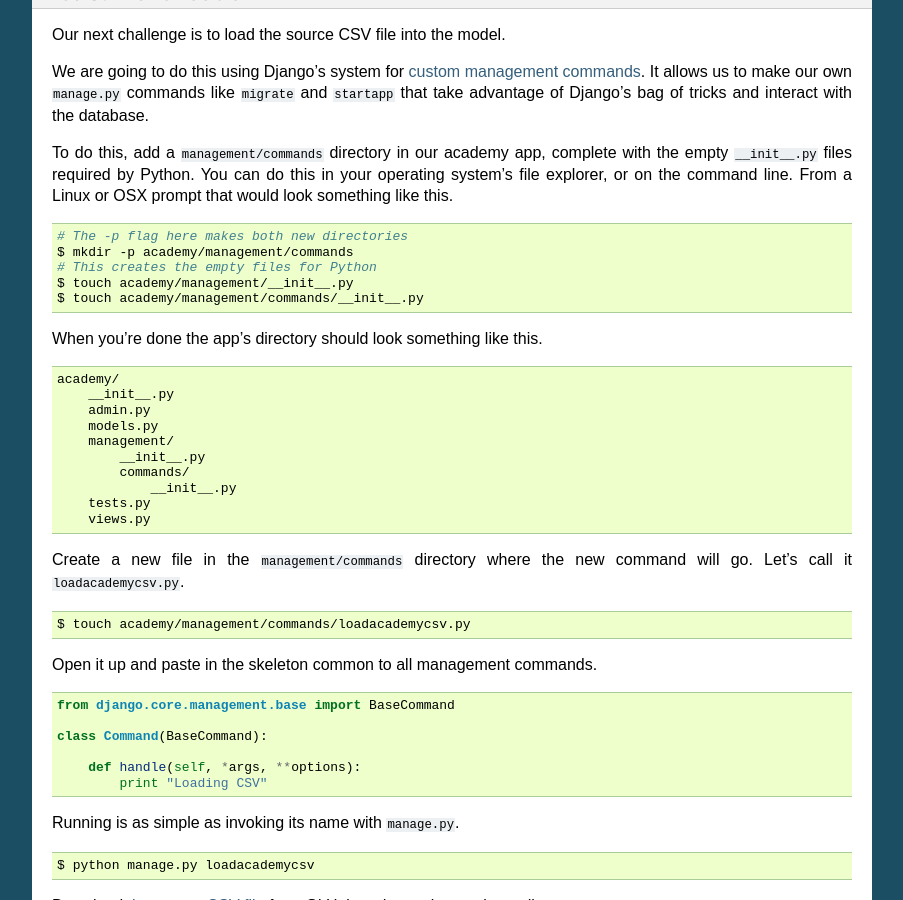
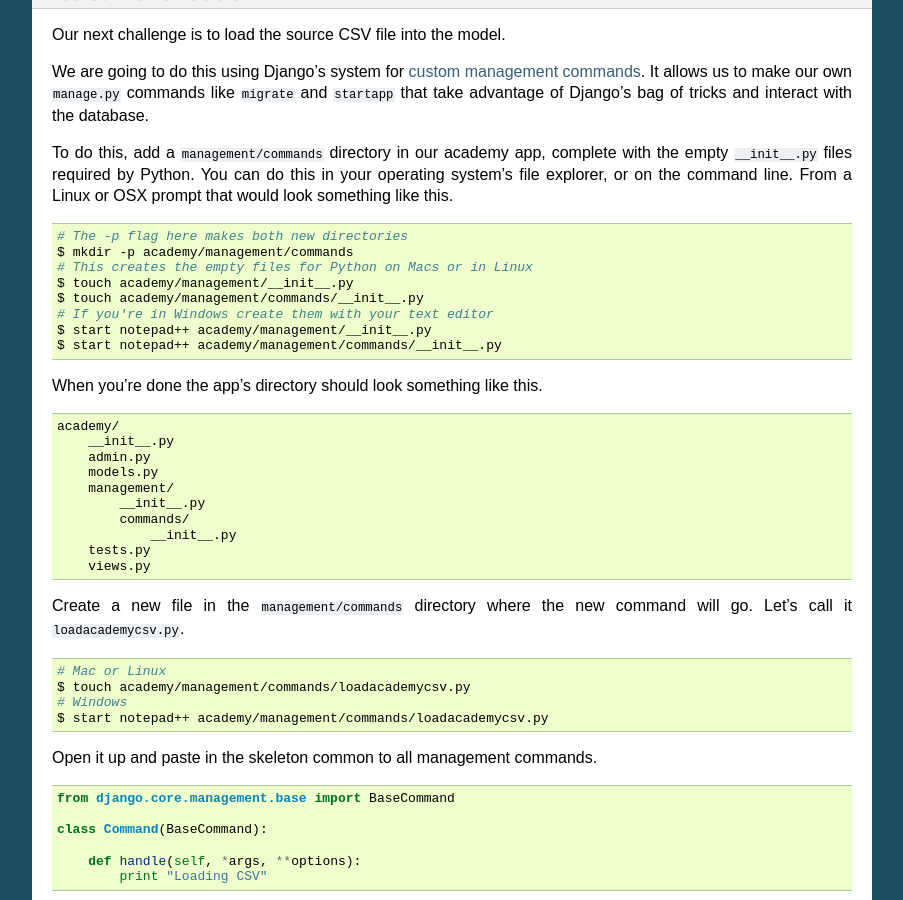
Before and after one commit to palewire/first-django-admin, a Sphinx documentation site: the page built from docs/index.rst, in a window 1280 px wide and 900 px high, scrolled down 7615 px. Shown: the whole window, without its empty margins (198-1101 px from the left). Built offline with Sphinx 7.4.7, drawn with Linux system fonts in a browser that asks for light colours; some of the changed text lies outside the part shown.

Commit message:
Windows tricks fixes #3

```diff
--- a/docs/index.rst
+++ b/docs/index.rst
@@ -466,9 +466,12 @@ To do this, add a ``management/commands`` directory in our academy app, complete
 
   # The -p flag here makes both new directories
   $ mkdir -p academy/management/commands
-  # This creates the empty files for Python
+  # This creates the empty files for Python on Macs or in Linux
   $ touch academy/management/__init__.py
   $ touch academy/management/commands/__init__.py
+  # If you're in Windows create them with your text editor
+  $ start notepad++ academy/management/__init__.py
+  $ start notepad++ academy/management/commands/__init__.py
 
 When you're done the app's directory should look something like this.
 
@@ -489,7 +492,10 @@ Create a new file in the ``management/commands`` directory where the new command
 
 .. code-block:: bash
 
+  # Mac or Linux
   $ touch academy/management/commands/loadacademycsv.py
+  # Windows
+  $ start notepad++ academy/management/commands/loadacademycsv.py
 
 Open it up and paste in the skeleton common to all management commands.
 
@@ -929,7 +935,10 @@ Here's how you can get the data back out as a CSV. We'll start by creating a new
 
 .. code-block:: bash
 
+  # Mac or Linux
   $ touch academy/management/commands/dumpacademycsv.py
+  # Windows
+  $ start notepad++ academy/management/commands/dumpacademycsv.py
 
 Open it up and paste in the barebones of a management command.
 
```
Also changed, not shown: 5 other files.
